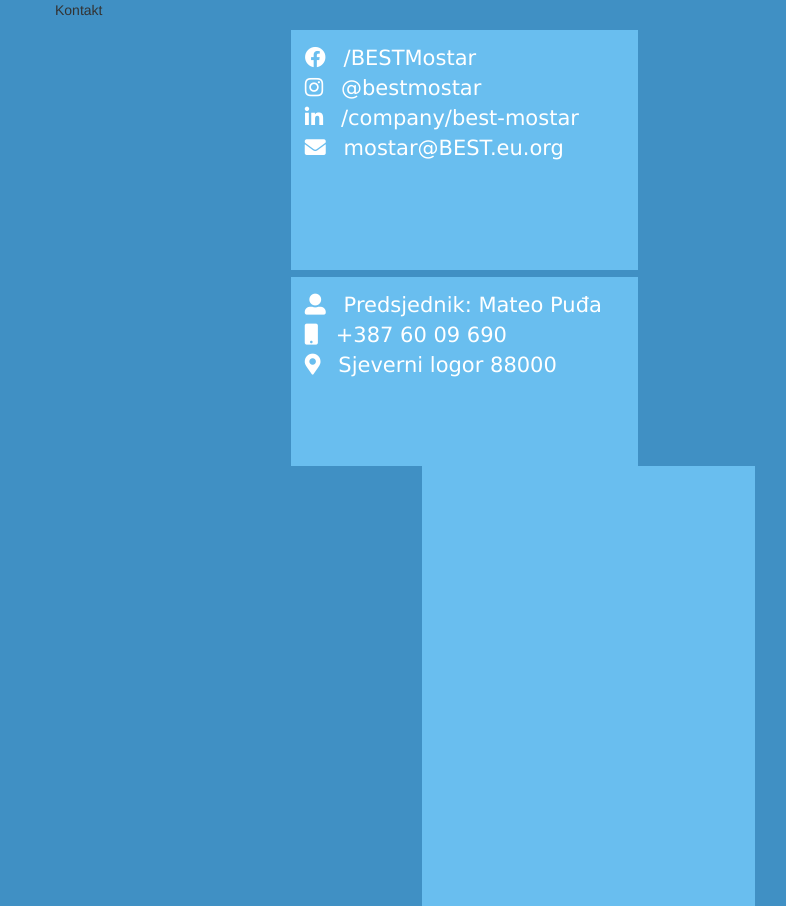
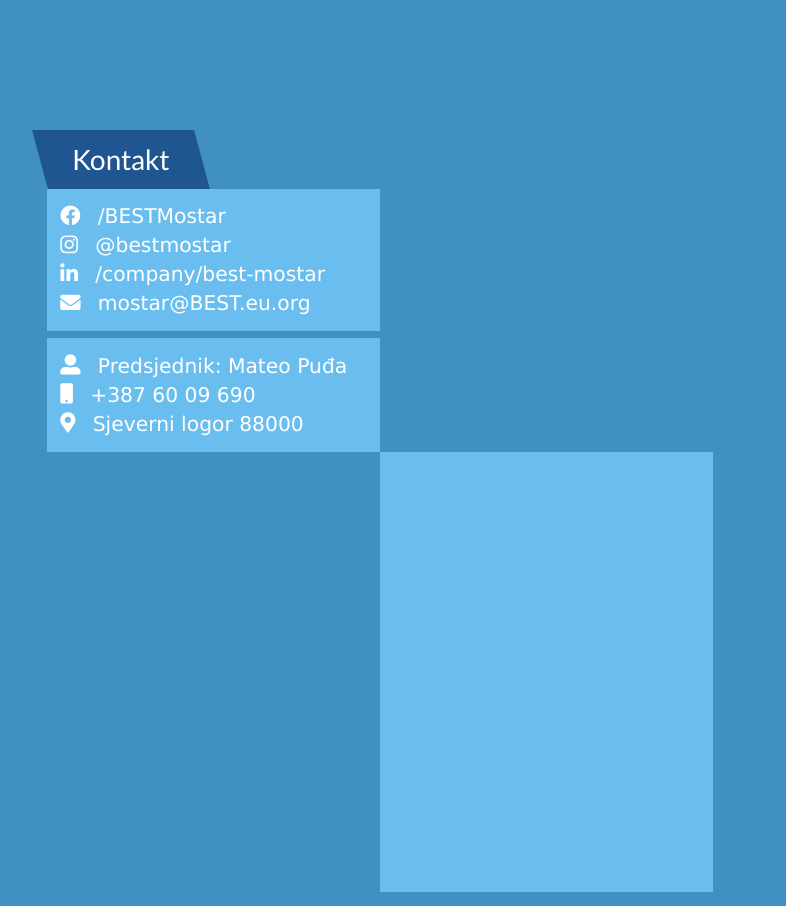
Before and after one commit to best-mostar/LBGMostarWEBPage, a plain HTML site: page kontakti.html in a window 1280 px wide. Shown: the top 906 px of the page, without its empty margins (245-1031 px from the left). Drawn offline with nearby package versions, Linux system fonts and the light colour scheme.

Commit message:
Add files via upload

```diff
--- a/style/kontakti.css
+++ b/style/kontakti.css
@@ -2,63 +2,62 @@
     background-color: #4090c4
 }
 
-.kontaktBox{
+.title-box{
     width: 15%;
     height: 20%;
     background-color: #1f5590;
     transform: skewX(15deg);
     font-size: 200%;
     text-align: center;
-    display: inline-block;
+    font-size-adjust: inherit;
     margin-top: 12%;
-    margin-left: 20%;
     position: relative;
+    /*display: inline-block;*/
+    /* margin-left: 20%; */
 }
 
-.kontaktBox p{
+.title-box p{
     color: white;
     font-family: 'Gill Sans', 'Gill Sans MT', Calibri, 'Trebuchet MS', sans-serif;
-    font-size: 100%;
+    font-size-adjust: inherit;
     margin-top: 7%;
     transform: skewX(-15deg);
 }
 
 .kontaktInfo{
-    display: block;
+    width: 60%;
+    color: #69beef;
+    /*display: block;
     position: center;
-    width: 60%;
     height: 50%;
-    color: #69beef;
-    margin-left: 20.67%;
+    margin-left: 20.67%; */
 }
 
 .bestInfo{
     padding: 2%;
-    position: relative;
-    display: block;
     background-color: #69beef;
-    font-size: 150%;
-    width: 52%;
-    height: 30vh;
+    font-size: 145%;
     text-align: left;
     color: white;
     font-family: Verdana, Geneva, Tahoma, sans-serif;
-    float: left;
+    /*position: relative;
+    display: block;
+    width: 52%;
+    height: 30vh; */
 }
 
 .presidentInfo{
-    position: relative;
-    display: block;
+    /*position: relative;
+    display: block;*/
     margin-top: 1%;
     padding: 2%;
     background-color: #69beef;
-    font-size:150%;
-    width: 52%;
-    height: 23.7vh;
+    font-size:145%;
+    /*width: 52%;
+    height: 23.7vh;*/
     text-align: left;
     color: white;
     font-family: Verdana, Geneva, Tahoma, sans-serif;
-    float: left;
 }
 
 span{
@@ -67,7 +66,23 @@ span{
 }
 
 .maps{
-    margin: 0% 0% 0% 53%;
+    /*margin: 0% 0% 0% 53%;*/
     background-color: #69beef;
     height: 55vh;
 }
+/*
+@media (min-width: 768px) {
+    .bestInfo, .presidentInfo {
+      width: 750px;
+    }
+  }
+  @media (min-width: 992px) {
+    .bestInfo, .presidentInfo {
+        width: 970px !important;
+    }
+}
+@media (min-width: 1200px) {
+    .bestInfo, .presidentInfo {
+        width: 1170px !important;
+    }
+}*/
```
